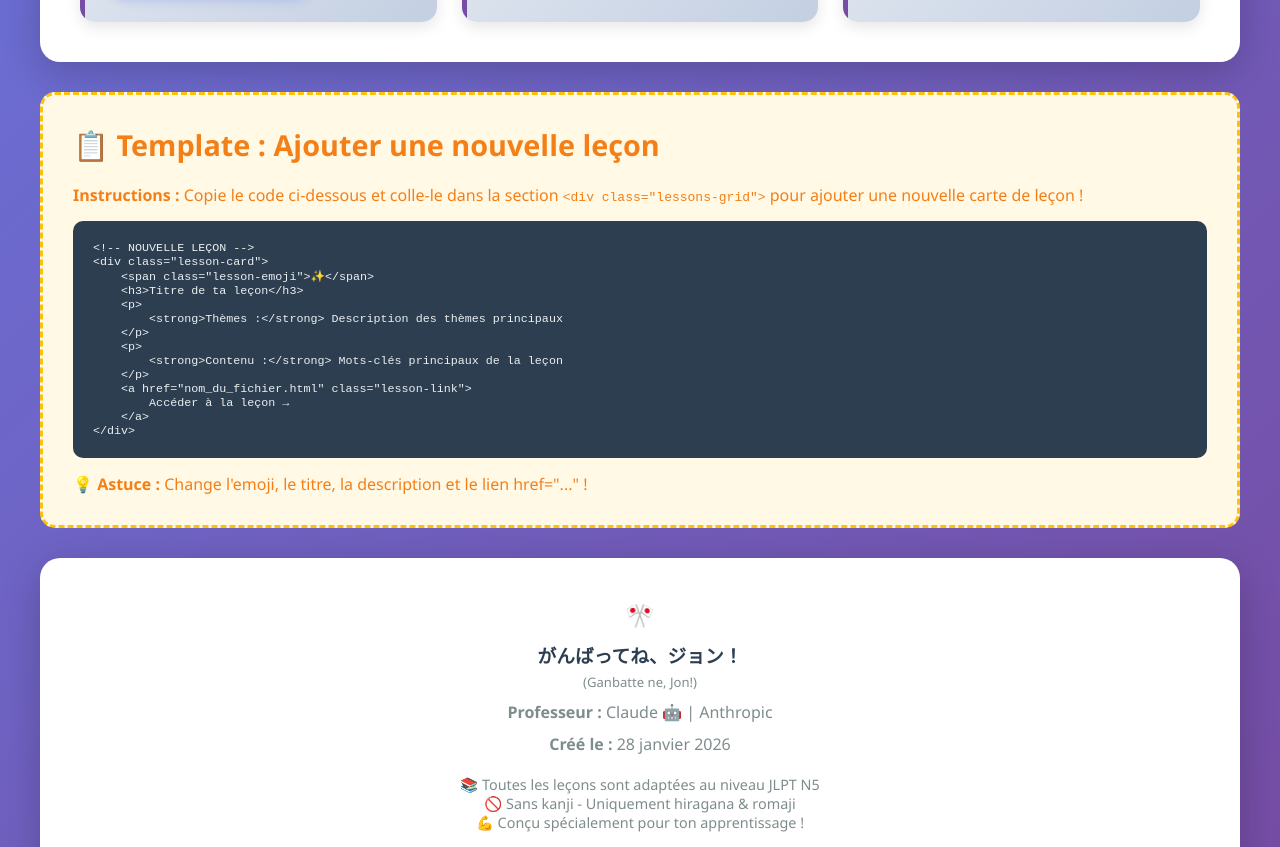
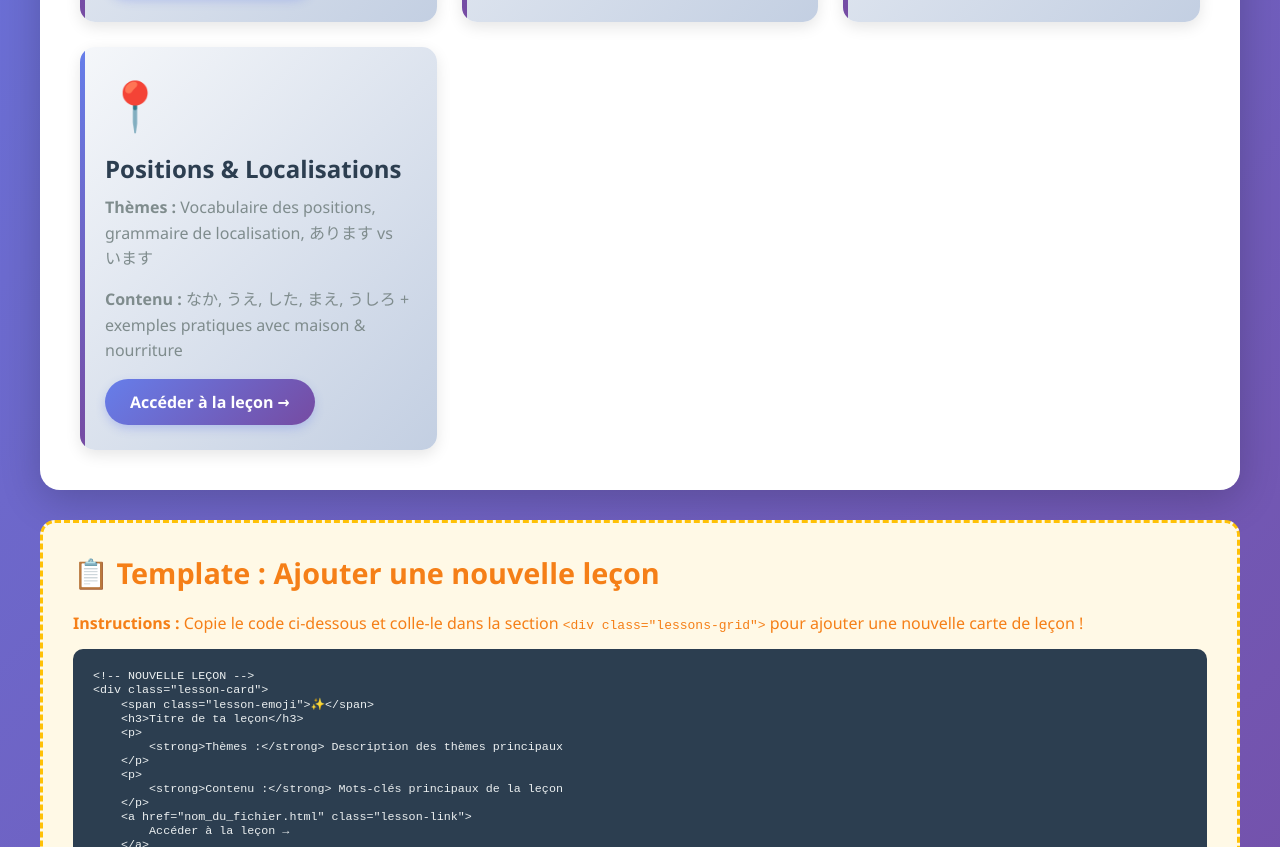
Before and after one commit to Neko-IT-Org/inl, a plain HTML site: page japonais/index.html in a window 1280 px wide. Shown: the part 1158-2005 px from the top of the page. Drawn offline with Linux system fonts and the light colour scheme.

Commit message:
Add lesson card for Positions & Localisations
Added a new lesson card for 'Positions & Localisations' with details about vocabulary and grammar.

```diff
--- a/japonais/index.html
+++ b/japonais/index.html
@@ -565,6 +565,19 @@
         Jouer maintenant →
     </a>
 </div>
+                <div class="lesson-card">
+    <span class="lesson-emoji">📍</span>
+    <h3>Positions & Localisations</h3>
+    <p>
+        <strong>Thèmes :</strong> Vocabulaire des positions, grammaire de localisation, あります vs います
+    </p>
+    <p>
+        <strong>Contenu :</strong> なか, うえ, した, まえ, うしろ + exemples pratiques avec maison & nourriture
+    </p>
+    <a href="positions.html" class="lesson-link">
+        Accéder à la leçon →
+    </a>
+</div>
                 <!-- TEMPLATE POUR FUTURES LEÇONS (laisser commenté) -->
                 <!--
                 <div class="lesson-card">
```
